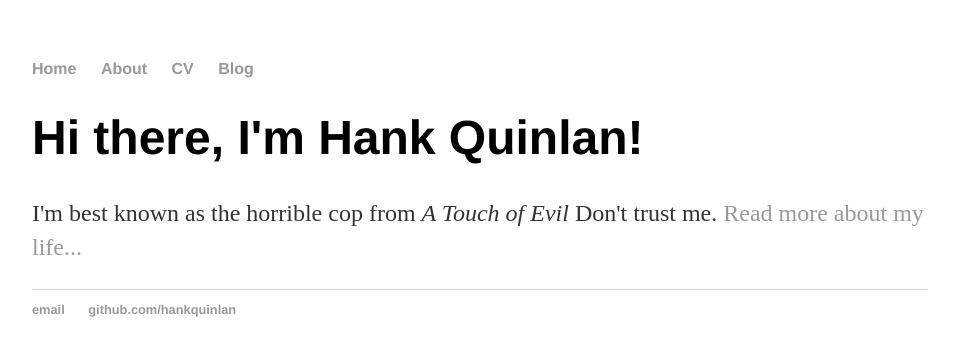
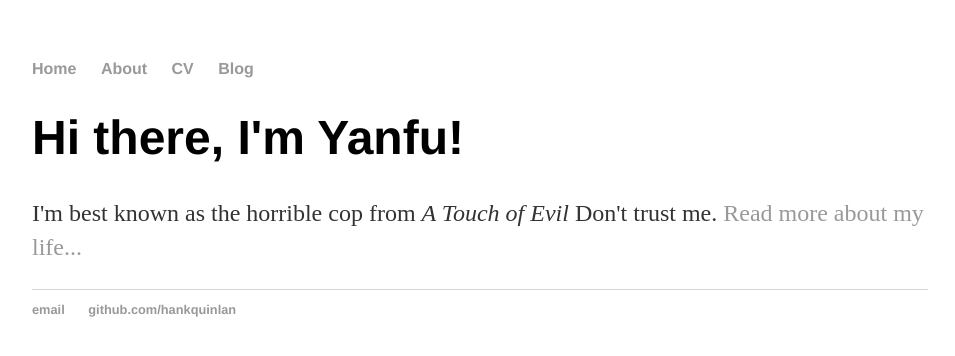
Before and after one commit to zyfbta/zyfbta.github.io, a Jekyll site: the page built from index.html, in a window 1280 px wide. Shown: the top 356 px of the page, without its empty margins (160-1115 px from the left). Built offline with Jekyll 4.4.1, drawn with Linux system fonts in a browser that asks for light colours.

Commit message:
Update index.html

```diff
--- a/index.html
+++ b/index.html
@@ -3,6 +3,6 @@ layout: default
 title: Hank Quinlan, Horrible Cop
 ---
 <div class="blurb">
-	<h1>Hi there, I'm Hank Quinlan!</h1>
+	<h1>Hi there, I'm Yanfu!</h1>
 	<p>I'm best known as the horrible cop from <em>A Touch of Evil</em> Don't trust me. <a href="/about">Read more about my life...</a></p>
 </div><!-- /.blurb -->
```
